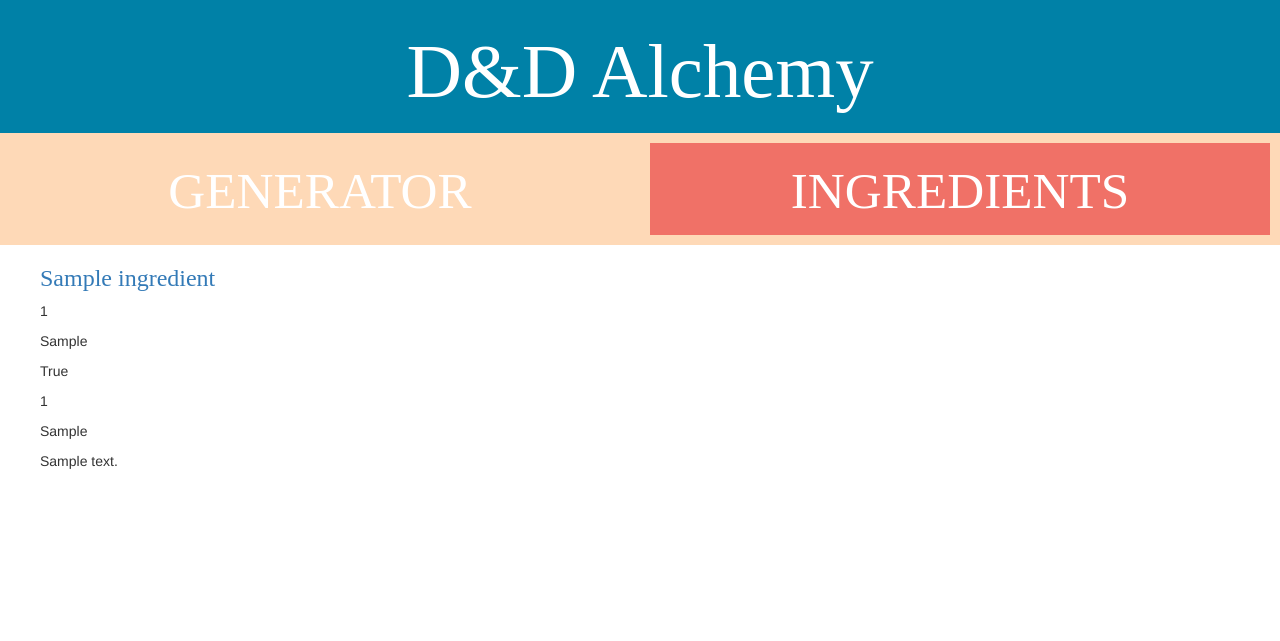
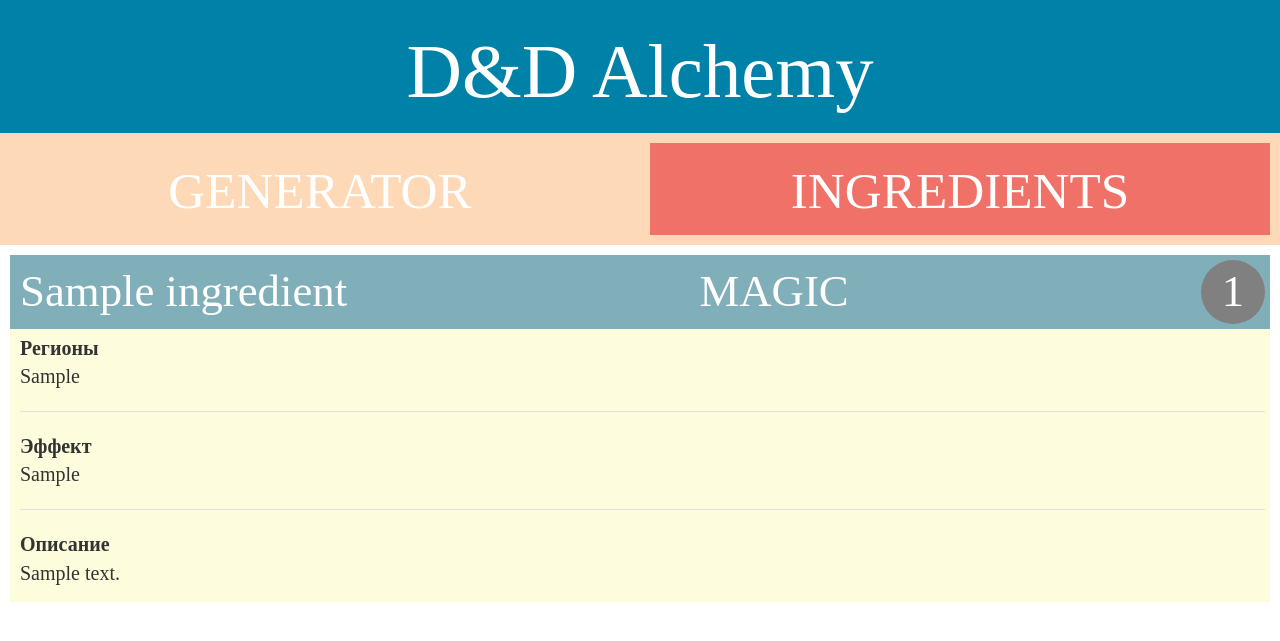
Before and after one commit to Ingubaru/dndAlchemy, a Django app: page /ingredient/1/ in a window 1280 px wide. Shown: the top 641 px of the page. Run offline with Django 3.2, Linux system fonts and the light colour scheme; tables that the repository leaves empty hold one stand-in row (values such as "Sample post"); some libraries are stand-ins or nearby versions.

Commit message:
Add ingredient card

```diff
--- a/herbalism/static/css/herbalism.css
+++ b/herbalism/static/css/herbalism.css
@@ -1,3 +1,6 @@
+/*------------------------------------------------------
+	COMMON
+------------------------------------------------------*/
 h1, h2, h3, h4 {
 	font-family: 'Lobster';
 }
@@ -41,9 +44,14 @@ h1, h2, h3, h4 {
 	margin: 0 0 0 0;
 }
 
+
+/*------------------------------------------------------
+	INGREDIENT LIST
+------------------------------------------------------*/
 .ingredient-list {
 	display: flex;
 	flex-wrap: wrap;
+	margin: 5px;
 }
 
 .ingredient-item {
@@ -52,10 +60,11 @@ h1, h2, h3, h4 {
 	font-size: 3.5vw;
 	text-align:  left;
 	color: white;
-	padding: 1% 1% 1% 1%;
+	padding: 5px 10px 5px 10px;
 	width: 50%;
 	border: 5px solid white;
-	display: flex; flex-wrap: nowrap;
+	display: flex;
+	flex-wrap: nowrap;
 }
 
 .ingredient-list a {
@@ -70,14 +79,51 @@ h1, h2, h3, h4 {
 	border-radius: 2.5vw;
 }
 
+
+/*------------------------------------------------------
+	INGREDIENT DETAILED
+------------------------------------------------------*/
 .card {
-	margin: 0 0 0 40px;
+	margin: 10px;
 }
 
+.card a {
+	color: white;
+}
+
+.card-header {
+	display: flex;
+	flex-wrap: nowrap;
+	color: white;
+	font-family: 'Lobster';
+	font-size: 3.5vw;
+	padding: 5px 5px 5px 10px;
+	background-color: #80AFB9;
+}
+
+.card-header #magic {
+	margin-left: auto;
+	text-align: left;
+}
+
+.card #description {
+	background-color: #FDFCDC;
+	padding: 5px 5px 5px 10px;
+	font-family: 'Lobster';
+	font-size: 20px;
+}
+
+.card hr {
+	border-color: #E0E0E0;
+}
+
+/*------------------------------------------------------
+	GENERATOR
+------------------------------------------------------*/
 .generator-menu {
 	display: flex;
 	flex-wrap: wrap;
-	border: 5px solid white;
+	margin: 5px;
 }
 
 .generator-menu-item {
@@ -86,7 +132,7 @@ h1, h2, h3, h4 {
 	font-size: 3.5vw;
 	text-align:  center;
 	color: white;
-	padding: 1% 10% 1% 10%;
+	padding: 5px 5px 5px 5px;
 	width: 50%;
 	border: 5px solid white;
 }
--- a/herbalism/templates/herbalism/ingredient_detail.html
+++ b/herbalism/templates/herbalism/ingredient_detail.html
@@ -6,12 +6,33 @@
 		<div class="menu-tab" style="background-color: #F07167"><h2><a href="{% url 'ingredient_list' %}">INGREDIENTS</a></h2></div>
 	</div>
 	<div class="card">
-		<h3><a href="{% url 'ingredient_detail' pk=ingredient.pk %}">{{ ingredient.name }}</a></h3>
-		<p>{{ ingredient.rarity }}</p>
-		<p>{{ ingredient.region }}</p>
-		<p>{{ ingredient.isMagic }}</p>
-		<p>{{ ingredient.difficult }}</p>
-		<p>{{ ingredient.effect|linebreaks }}</p>
-		<p>{{ ingredient.description|linebreaks }}</p>
+		<div class="card-header">
+			<!-- Name of ingredient -->
+			<div><a href="{% url 'ingredient_detail' pk=ingredient.pk %}">{{ ingredient.name }}</a></div>
+
+			<!-- Name of ingredient -->
+			{% if ingredient.isMagic %}
+				<div id="magic">MAGIC</div>
+			{% else %}
+				<div id="magic"></div>
+			{% endif %}
+
+			{% if ingredient.rarity == "1" %}
+				<div class="ingredient-rarity" style="background-color: #8AFF80">{{ ingredient.difficult }} </div>
+			{% elif ingredient.rarity == "2" %}
+				<div class="ingredient-rarity" style="background-color: #80B5FF">{{ ingredient.difficult }} </div>
+			{% elif ingredient.rarity == "2" %}
+				<div class="ingredient-rarity" style="background-color: #FF8080">{{ ingredient.difficult }} </div>
+			{% else %}
+				<div class="ingredient-rarity" style="background-color: #808080">{{ ingredient.difficult }} </div>
+			{% endif %}
+		</div>
+		<div id="description">
+			<div><b>Регионы</b> {{ ingredient.region|linebreaks }}</div>
+			<hr>
+			<div><b>Эффект</b> {{ ingredient.effect|linebreaks }}</div>
+			<hr>
+			<div><b>Описание</b> {{ ingredient.description|linebreaks }}</div>
+		</div>
 	</div>
 {% endblock %}
--- a/herbalism/urls.py
+++ b/herbalism/urls.py
@@ -2,7 +2,8 @@ from django.urls import path, re_path
 from . import views
 
 urlpatterns = [
-	path('', views.ingredient_list, name='ingredient_list'),
+	path('', views.generator_menu, name='generator_menu'),
+	path('ingredient_list', views.ingredient_list, name='ingredient_list'),
 	path('generator_menu', views.generator_menu, name='generator_menu'),
 	re_path(r'^ingredient/(?P<pk>[0-9]+)/$', views.ingredient_detail, name="ingredient_detail"),
 ]
```
